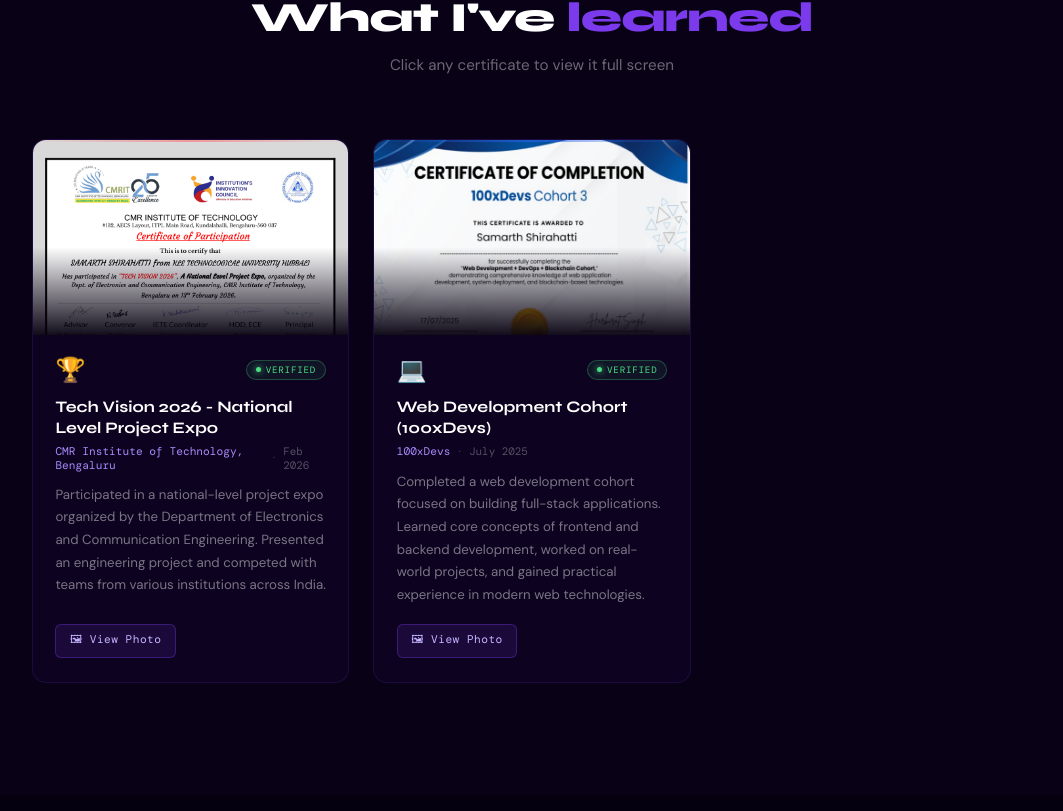
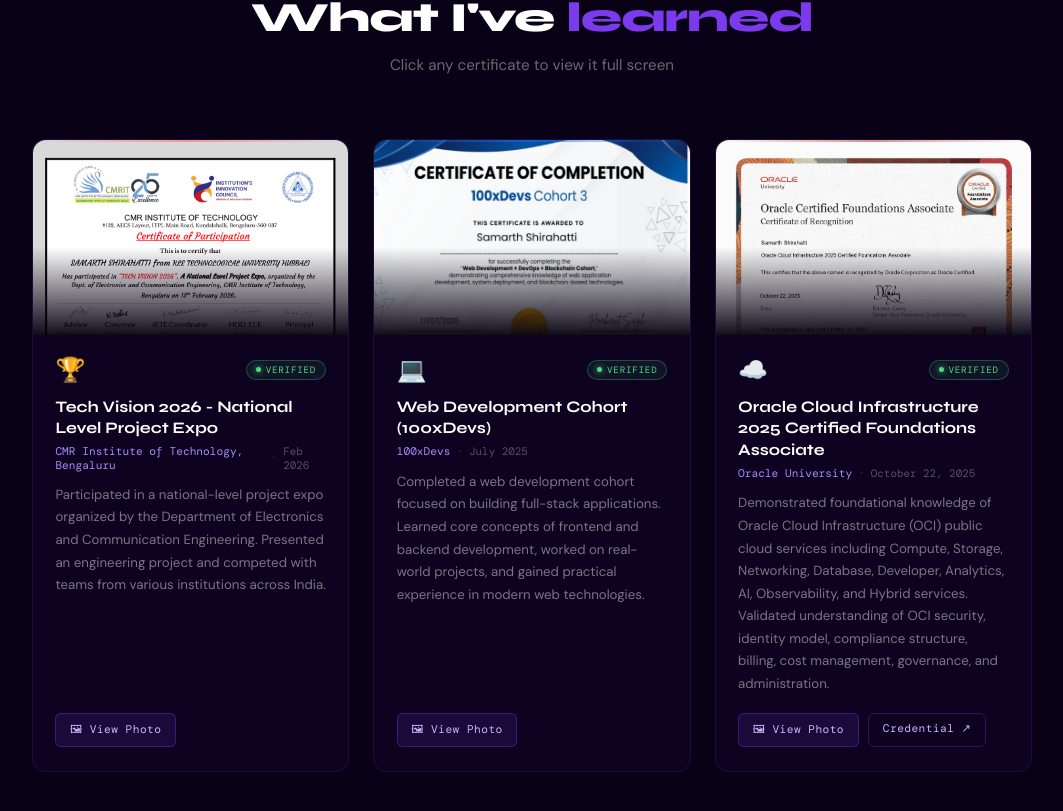
Before and after one commit to Samarth-2409X/My_portfolio, a React (Vite) app: page / in a window 1280 px wide. Shown: the part 3309-4120 px from the top of the page, without its empty margins (108-1171 px from the left). Built offline with nearby package versions, Linux system fonts and the light colour scheme; a web font is replaced by a local one.

Commit message:
updated my certification section

```diff
--- a/src/components/Certificates.jsx
+++ b/src/components/Certificates.jsx
@@ -24,6 +24,17 @@
   image: "/certificate-2.jpg",
   emoji: "💻",
   color: "#2563eb",
+},
+{
+  id: 3,
+  title: "Oracle Cloud Infrastructure 2025 Certified Foundations Associate",
+  issuer: "Oracle University",
+  date: "October 22, 2025",
+  description: "Demonstrated foundational knowledge of Oracle Cloud Infrastructure (OCI) public cloud services including Compute, Storage, Networking, Database, Developer, Analytics, AI, Observability, and Hybrid services. Validated understanding of OCI security, identity model, compliance structure, billing, cost management, governance, and administration.",
+  credentialUrl: "https://catalog-education.oracle.com/pls/certview/sharebadge?id=E5E0DE9CA2DDF3B59BDD3C4C844786B7947DAD7AB74185C899DE4FCC06F5DD97",
+  image: "/certificate-3.jpg",
+  emoji: "☁️",
+  color: "#C74634",
 }
 
 ];
```
Also changed, not shown: public/certificate-3.jpg (added).
